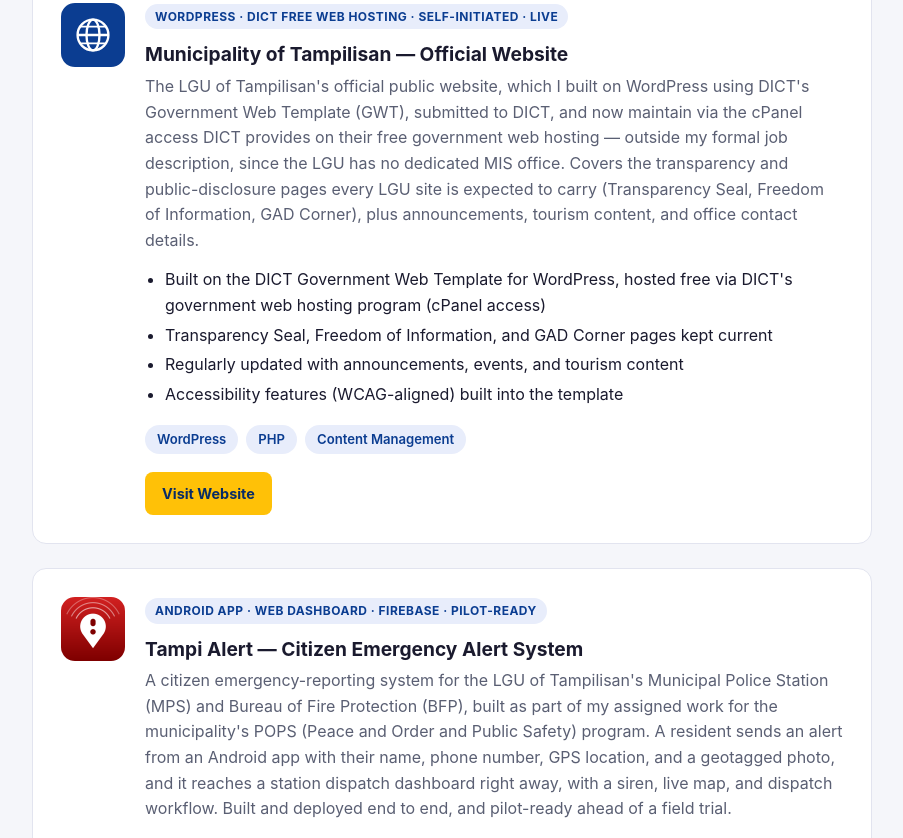
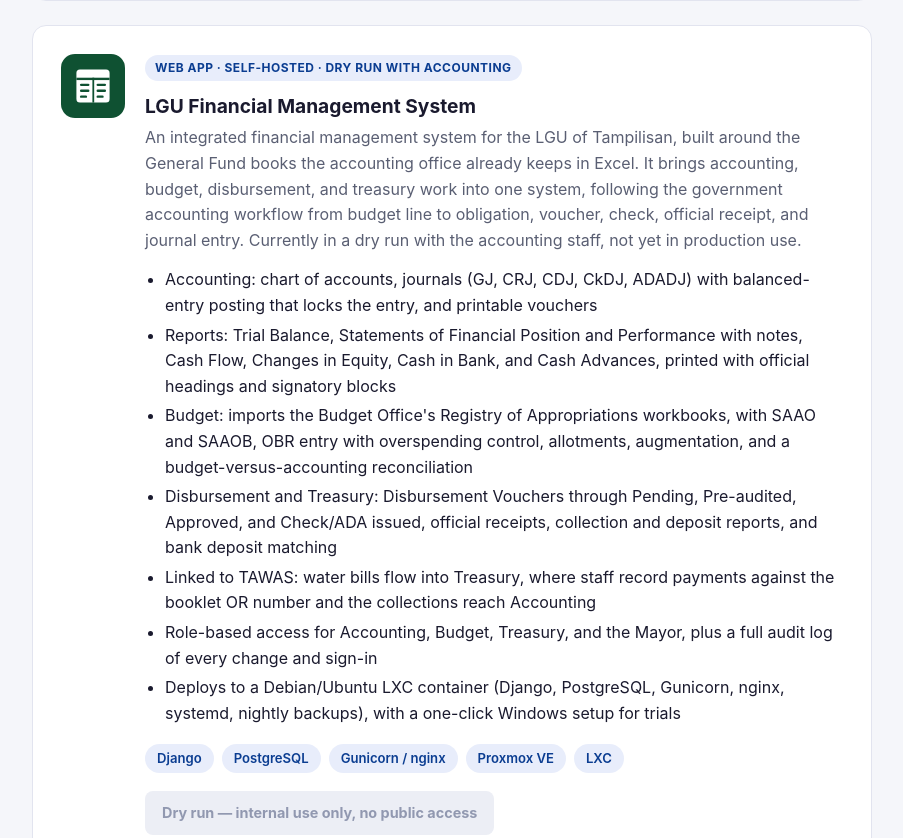
Before and after one commit to peepooh807/peepooh807.github.io, a plain HTML site: page index.html in a window 1280 px wide. Shown: the part 7278-8116 px from the top of the page, without its empty margins (188-1091 px from the left). Drawn offline with Linux system fonts and the light colour scheme.

Commit message:
Add LGU Financial Management System project and CV bullet
Co-Authored-By: Claude Sonnet 5.5 <noreply@anthropic.com>

```diff
--- a/index.html
+++ b/index.html
@@ -36,7 +36,7 @@
   <section id="about">
     <h2>About</h2>
     <p class="section-lead">I hold a Bachelor of Science in Computer Engineering and am a Licensed Professional Teacher (LPT), with 18 units of Professional Education Courses from Philippine Advent College, Sindangan (2018). That is why I build tools for teachers with a real understanding of the classroom. By formal title, though, I'm a Planning Officer I under the Municipal Planning and Development Office (MPDO) of the LGU of Tampilisan — not an IT designate, and our LGU has no dedicated MIS office. So I built and maintain most of the LGU systems below on my own initiative, not by assignment. The exception is Tampi Alert, the citizen emergency alert system, which I built as part of my assigned work for the POPS program.</p>
-    <p class="section-lead">I build small, focused, offline-first apps for Filipino users, and I design and deploy the production systems behind them. My work spans classroom tools for teachers (Grado PH, QRAfT), everyday calculators for employees (GovDeduct PH), and self-hosted systems for the LGU of Tampilisan — TAWAS (water billing), the Tampilisan Attendance System (employee attendance tracking), the MSWDO ID Management System (PWD/Senior Citizen ID issuance, in development), and the GSO Fixed Asset & Inventory Management System (government property tracking). The self-hosted systems run on self-managed Proxmox VE/OPNsense infrastructure — on hardware owned by the LGU — entirely outside my formal job description. I also built and continue to maintain the LGU's official public website separately, on WordPress using DICT's Government Web Template, hosted through DICT's free government web hosting program. Separately, Tampi Alert is a Firebase-based emergency alert system for the Municipal Police Station and Bureau of Fire Protection, now pilot-ready. I also make deliberate use of AI-assisted development tools to move faster on code, documentation, and deployment scripting, without cutting corners on quality or security. Open to freelance work.</p>
+    <p class="section-lead">I build small, focused, offline-first apps for Filipino users, and I design and deploy the production systems behind them. My work spans classroom tools for teachers (Grado PH, QRAfT), everyday calculators for employees (GovDeduct PH), and self-hosted systems for the LGU of Tampilisan — TAWAS (water billing), the Tampilisan Attendance System (employee attendance tracking), the MSWDO ID Management System (PWD/Senior Citizen ID issuance, in development), the GSO Fixed Asset & Inventory Management System (government property tracking), and the LGU Financial Management System (accounting, budget, disbursement, and treasury, now in a dry run with the accounting staff). The self-hosted systems run on self-managed Proxmox VE/OPNsense infrastructure — on hardware owned by the LGU — entirely outside my formal job description. I also built and continue to maintain the LGU's official public website separately, on WordPress using DICT's Government Web Template, hosted through DICT's free government web hosting program. Separately, Tampi Alert is a Firebase-based emergency alert system for the Municipal Police Station and Bureau of Fire Protection, now pilot-ready. I also make deliberate use of AI-assisted development tools to move faster on code, documentation, and deployment scripting, without cutting corners on quality or security. Open to freelance work.</p>
   </section>
 
   <section id="skills">
@@ -451,6 +451,34 @@
     </div>
 
     <div class="app-card">
+      <img class="icon" src="assets/fms-icon.svg" alt="LGU Financial Management System icon">
+      <div class="body">
+        <span class="platform">Web App &middot; Self-Hosted &middot; Dry Run with Accounting</span>
+        <h3>LGU Financial Management System</h3>
+        <p class="desc">An integrated financial management system for the LGU of Tampilisan, built around the General Fund books the accounting office already keeps in Excel. It brings accounting, budget, disbursement, and treasury work into one system, following the government accounting workflow from budget line to obligation, voucher, check, official receipt, and journal entry. Currently in a dry run with the accounting staff, not yet in production use.</p>
+        <ul class="features">
+          <li>Accounting: chart of accounts, journals (GJ, CRJ, CDJ, CkDJ, ADADJ) with balanced-entry posting that locks the entry, and printable vouchers</li>
+          <li>Reports: Trial Balance, Statements of Financial Position and Performance with notes, Cash Flow, Changes in Equity, Cash in Bank, and Cash Advances, printed with official headings and signatory blocks</li>
+          <li>Budget: imports the Budget Office's Registry of Appropriations workbooks, with SAAO and SAAOB, OBR entry with overspending control, allotments, augmentation, and a budget-versus-accounting reconciliation</li>
+          <li>Disbursement and Treasury: Disbursement Vouchers through Pending, Pre-audited, Approved, and Check/ADA issued, official receipts, collection and deposit reports, and bank deposit matching</li>
+          <li>Linked to TAWAS: water bills flow into Treasury, where staff record payments against the booklet OR number and the collections reach Accounting</li>
+          <li>Role-based access for Accounting, Budget, Treasury, and the Mayor, plus a full audit log of every change and sign-in</li>
+          <li>Deploys to a Debian/Ubuntu LXC container (Django, PostgreSQL, Gunicorn, nginx, systemd, nightly backups), with a one-click Windows setup for trials</li>
+        </ul>
+        <ul class="tag-list">
+          <li>Django</li>
+          <li>PostgreSQL</li>
+          <li>Gunicorn / nginx</li>
+          <li>Proxmox VE</li>
+          <li>LXC</li>
+        </ul>
+        <div class="btn-row">
+          <span class="btn btn-disabled">Dry run &mdash; internal use only, no public access</span>
+        </div>
+      </div>
+    </div>
+
+    <div class="app-card">
       <img class="icon" src="assets/lgu-website-icon.svg" alt="Municipality of Tampilisan website icon">
       <div class="body">
         <span class="platform">WordPress &middot; DICT Free Web Hosting &middot; Self-Initiated &middot; Live</span>
```
Also changed, not shown: assets/fms-icon.svg (added), 1 other file.
